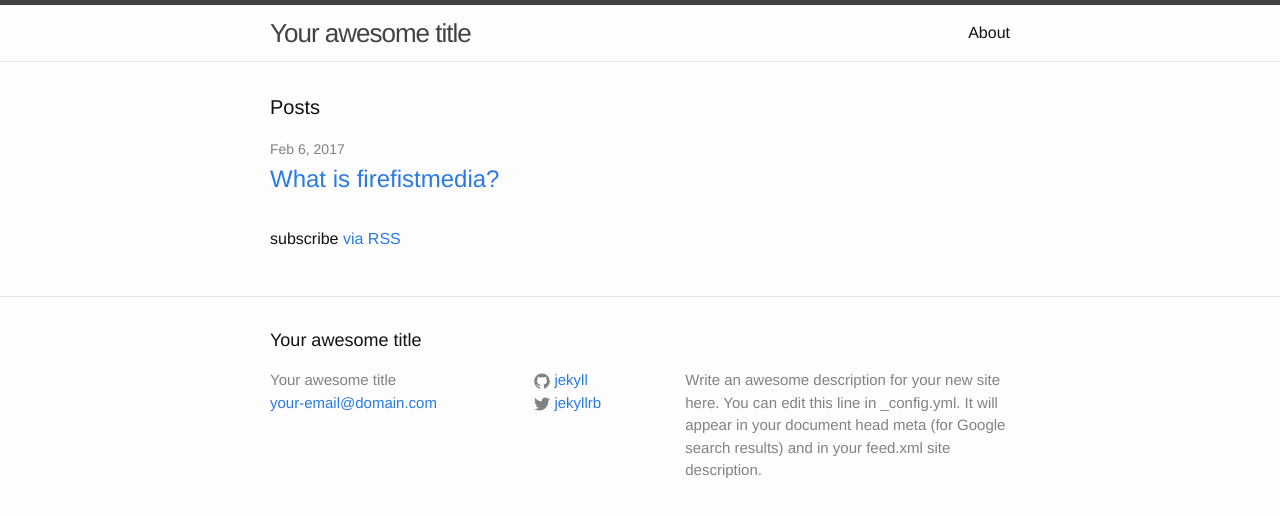
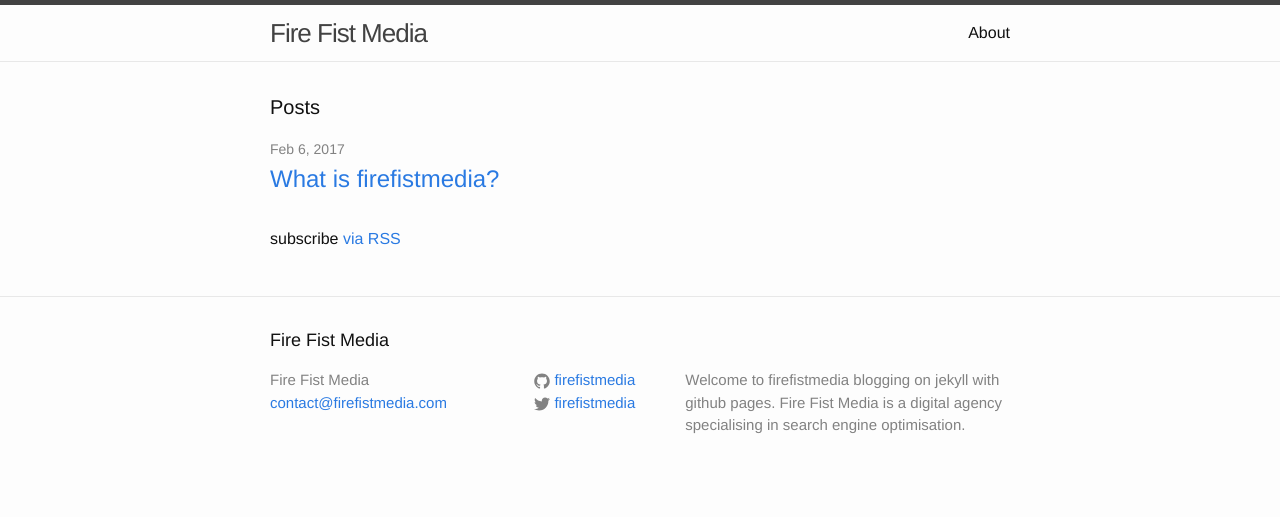
Before and after one commit to firefistmedia/firefistmedia.github.io, a Jekyll site: the page built from index.html, in a window 1280 px wide. Shown: the top 517 px of the page. Built offline with Jekyll 4.4.1, drawn with Linux system fonts in a browser that asks for light colours.

Commit message:
Update _config.yml

```diff
--- a/_config.yml
+++ b/_config.yml
@@ -6,16 +6,15 @@
 # 'jekyll serve'. If you change this file, please restart the server process.
 
 # Site settings
-title: Your awesome title
-email: your-email@domain.com
+title: Fire Fist Media
+email: contact@firefistmedia.com
 description: > # this means to ignore newlines until "baseurl:"
-  Write an awesome description for your new site here. You can edit this
-  line in _config.yml. It will appear in your document head meta (for
-  Google search results) and in your feed.xml site description.
+  Welcome to firefistmedia blogging on jekyll with github pages.
+  Fire Fist Media is a digital agency specialising in search engine optimisation.
 baseurl: "" # the subpath of your site, e.g. /blog
-url: "http://yourdomain.com" # the base hostname & protocol for your site
-twitter_username: jekyllrb
-github_username:  jekyll
+url: "https://firefistmedia.github.io/" # the base hostname & protocol for your site
+twitter_username: firefistmedia
+github_username:  firefistmedia
 
 # Build settings
 markdown: kramdown
```
